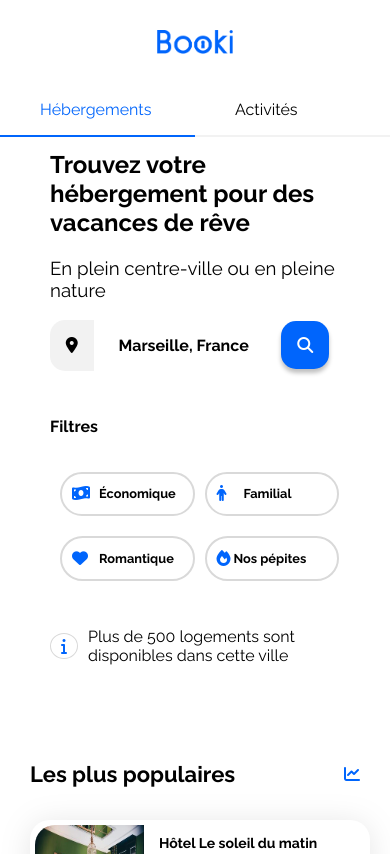
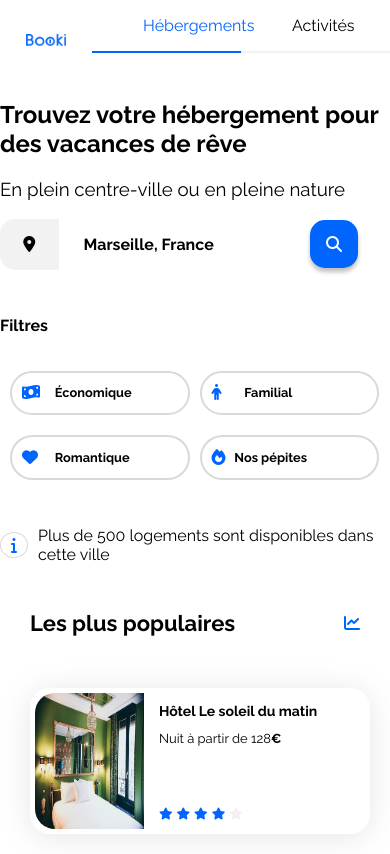
Before and after one commit to Fatah59/Projet-1, a plain HTML site: page index.html in a window 390 px wide. Shown: the top 854 px of the page. Drawn offline with Linux system fonts and the light colour scheme; a small style sheet from the web is missing.

Commit message:
Update style.css

```diff
--- a/css/style.css
+++ b/css/style.css
@@ -16,7 +16,7 @@
 .header {
     width: 100%;
     display: flex;
-    align-items: center;
+
     justify-content: space-between;
     height: 80px;
 }
@@ -34,9 +34,8 @@ header img {
 }
 
 
-.group {
-    padding: 50px;
-}
+
+
 
 .location-text {
     font-weight: bold;
@@ -108,6 +107,11 @@ header img {
     margin-left: 10px;
 }
 
+.filter:hover {
+    background-color: #DEEBFF;
+  }
+
+
 .filters {
     width: 100%;
     display: flex;
@@ -139,9 +143,14 @@ header img {
 
     width: 21%;
     align-self: flex-start;
-    align-items: center;
     display: flex;
-    justify-content: center;
+    justify-content: space-between;
+
+}
+
+a:hover{
+
+    border-top: 3px solid #0065FC;
 
 }
 
@@ -209,14 +218,12 @@ header img {
 }
 
 body {
-    justify-content: center;
-    width: 86%;
+    width: 1440px;
     margin: auto;
 }
 
 .main-container {
     width: 100%;
-    padding: 0 50px;
     box-sizing: border-box;
 
 }
@@ -224,6 +231,7 @@ body {
 a {
     color: inherit;
     text-decoration: none;
+    padding: 15px;
 }
 
 .section-title {
@@ -359,7 +367,7 @@ a {
 .activités {
 
     width: 100%;
-    padding: 0 50px;
+
     box-sizing: border-box;
     margin-top: 80px;
 
@@ -395,7 +403,6 @@ a {
 
 footer {
     display: flex;
-    justify-content: space-around;
     margin-top: 50px;
     background-color: var(--main-bg-color);
     padding: 0 50px;
@@ -431,11 +438,14 @@ footer {
         width: 100%;
     }
 
+
+
     .menu {
         width: 30%;
         display: flex;
         justify-content: center;
     }
+
 
     .search-bar {
         width: 40%;
@@ -445,7 +455,7 @@ footer {
     .filter-bar {
         width: 72%;
         display: flex;
-        flex-wrap: wrap;
+        justify-content: space-between;
     }
 
     .bouton {
@@ -503,6 +513,9 @@ footer {
         width: 100%;
     }
 
+    a{
+        padding: 11px;
+    }
 
     .filter-bar {
 
@@ -608,14 +621,12 @@ footer {
         width: 100%;
     }
 
-    .header {
-        flex-direction: column;
-    }
+
 
     .header img {
 
         padding: 30px;
-        width: 30%;
+
     }
 
     .menu {
```
